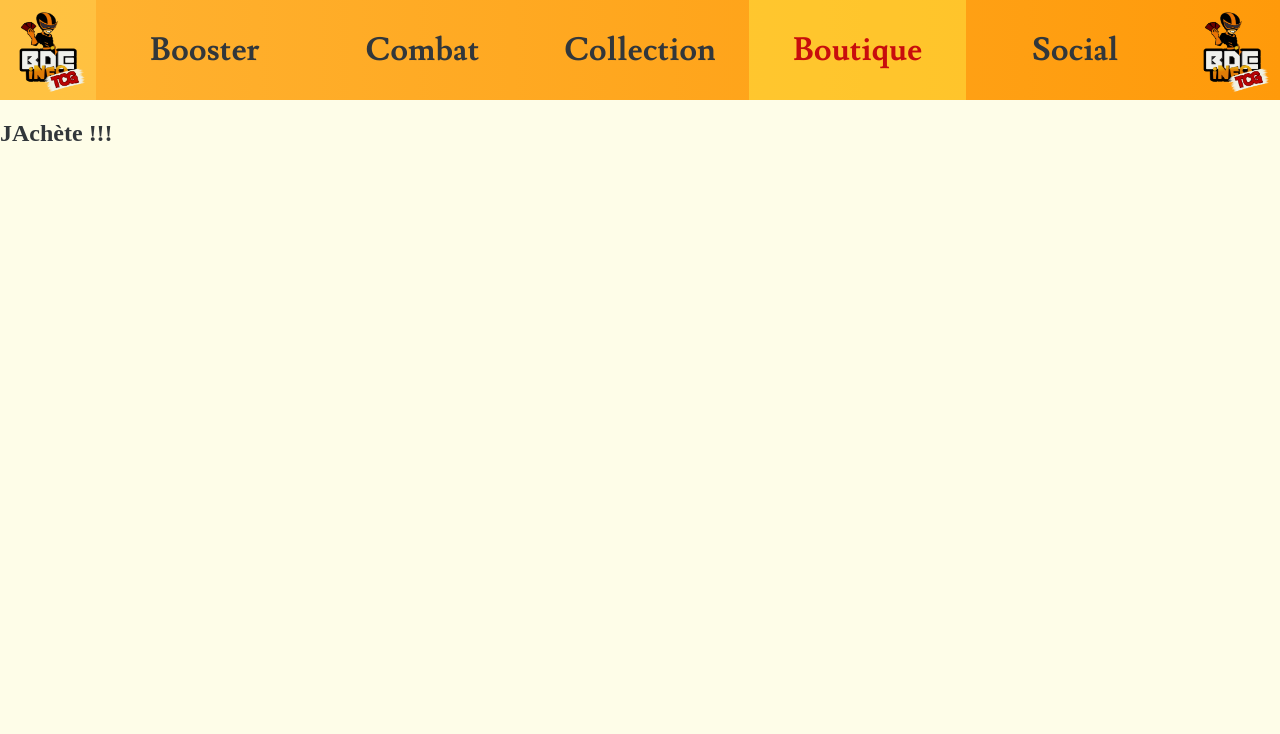
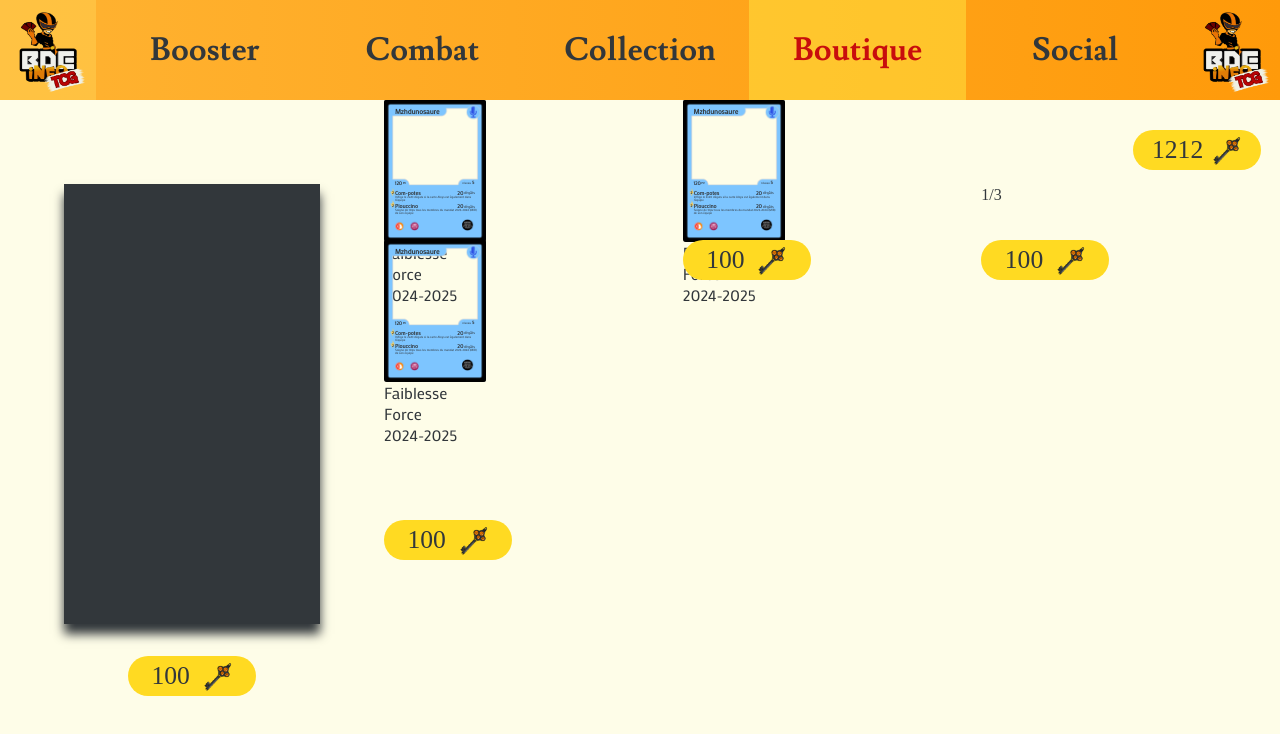
Before and after one commit to dvachette/sae-s3-s4, a Vue app in the folder TCG_web/: page /boutique in a window 1280 px wide. Shown: the top 734 px of the page. Built offline with nearby package versions, Linux system fonts and the light colour scheme.

Commit message:
commit de sécurité

```diff
--- a/TCG_web/src/Boutique.vue
+++ b/TCG_web/src/Boutique.vue
@@ -1,12 +1,36 @@
+c
 <template>
   <MonHeader />
   <main>
-    <h2>JAchète !!!</h2>
+    <div class="la_boutique">
+      <div class="le_booster">
+        <div class="Booster"></div>
+        <boutons_achat />
+      </div>
+      <div class="cartes_proposés">
+        <clef class="compteur_boutique"></clef>
+        <p>2/3</p>
+        <p>3/3</p>
+        <p>1/3</p>
+        <carte_membre class="c1" largeur="8vw"></carte_membre>
+        <carte_membre class="c2" largeur="8vw"></carte_membre>
+        <carte_membre class="c3" largeur="8vw"></carte_membre>
+        <boutons_achat class="b1"></boutons_achat>
+        <boutons_achat class="b2"></boutons_achat>
+        <boutons_achat class="b3"></boutons_achat>
+      </div>
+    </div>
   </main>
 </template>
 
 <script setup>
 import { ref } from 'vue';
+import clef from '@/Composants/clef.vue';
+import boutons_achat from '@/Composants/boutons_achat.vue';
+import MonHeader from '@/Composants/header.vue';
+import carte_membre from '@/Composants/carte_membre.vue';
+</script>
 
-import MonHeader from '@/Composants/header.vue';
-</script>
+<style scoped>
+@import './assets/css/boutique.css';
+</style>
--- /dev/null
+++ b/TCG_web/src/assets/css/boutique.css
@@ -0,0 +1,54 @@
+@import './style.css';
+
+.la_boutique {
+  display: flex;
+  flex-direction: row;
+  height: 100%;
+  align-items: center;
+  justify-content: center;
+}
+
+.le_booster {
+  display: flex;
+  flex-direction: column;
+  width: 30%;
+  align-items: center;
+}
+
+.Booster {
+  height: 55vh;
+  width: 20vw;
+  background-color: rgb(var(--onyx));
+  box-shadow: 0 10px 10px rgba(var(--onyx), 1);
+  margin-bottom: 4vh;
+}
+
+.cartes_proposés {
+  display: grid;
+  width: 70%;
+  height: 100%;
+  grid-template-rows: 10% 10% 40% 15%;
+  grid-template-columns: 1fr 1fr 1fr;
+}
+
+.compteur_boutique {
+  justify-self: end;
+  margin-right: 1.5vw;
+  grid-row: 1/2;
+  grid-column: 3/4;
+}
+
+.cartes_proposés > p:nth-child(2) {
+  grid-row: 2/3;
+  grid-column: 1/2;
+}
+
+.cartes_proposés > p:nth-child(3) {
+  grid-row: 2/3;
+  grid-column: 2/3;
+}
+
+.cartes_proposés > p:nth-child(4) {
+  grid-row: 2/3;
+  grid-column: 3/4;
+}
--- a/TCG_web/src/assets/css/bouton_achat.css
+++ b/TCG_web/src/assets/css/bouton_achat.css
@@ -22,8 +22,8 @@
 }
 
 img {
-  width: 3vw;
-  height: 3vw;
+  width: 2.5vw;
+  height: 2.5vw;
   align-self: center;
   margin-right: 10%;
 }
--- a/TCG_web/src/assets/css/style_clef.css
+++ b/TCG_web/src/assets/css/style_clef.css
@@ -12,8 +12,8 @@
 }
 
 .clef > img {
-  width: 3vw;
-  height: 3vw;
+  width: 2.5vw;
+  height: 2.5vw;
   align-self: center;
   margin-right: 10%;
 }
```
